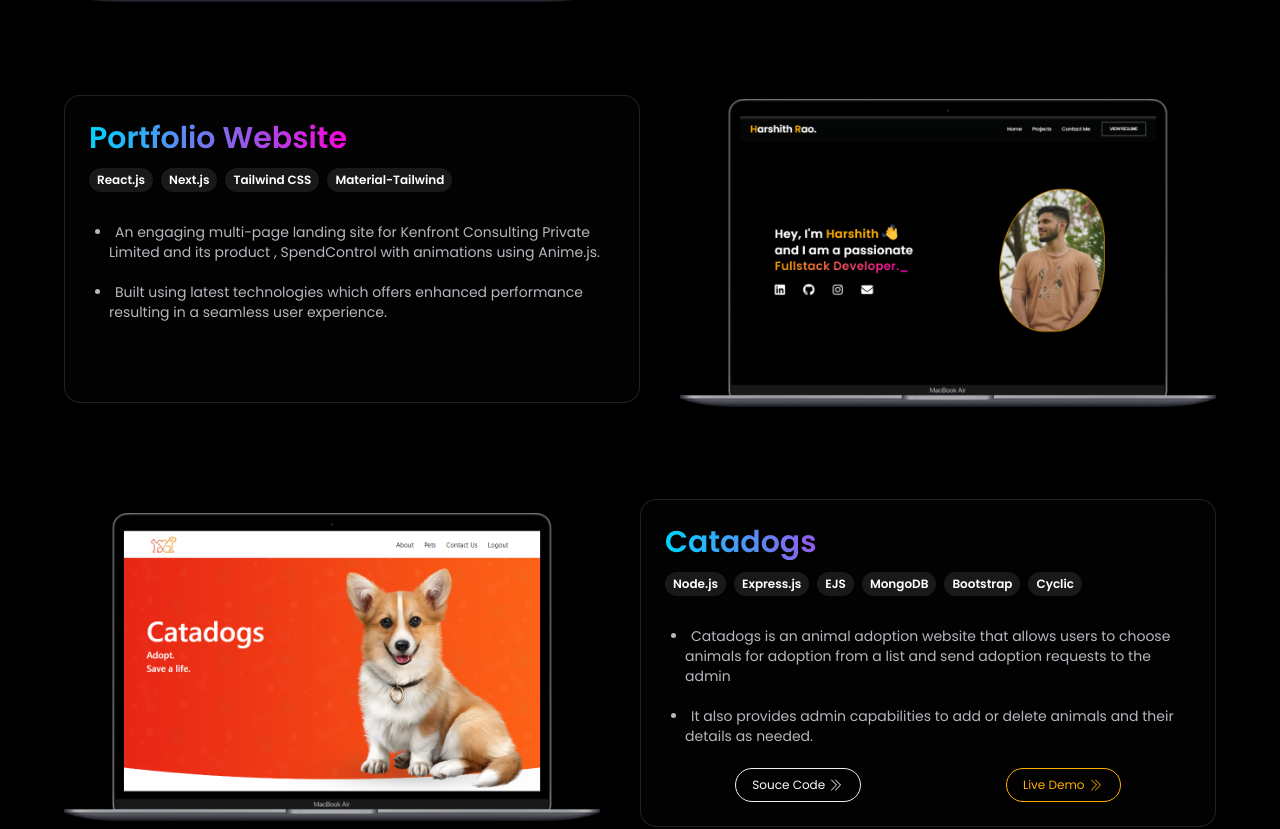
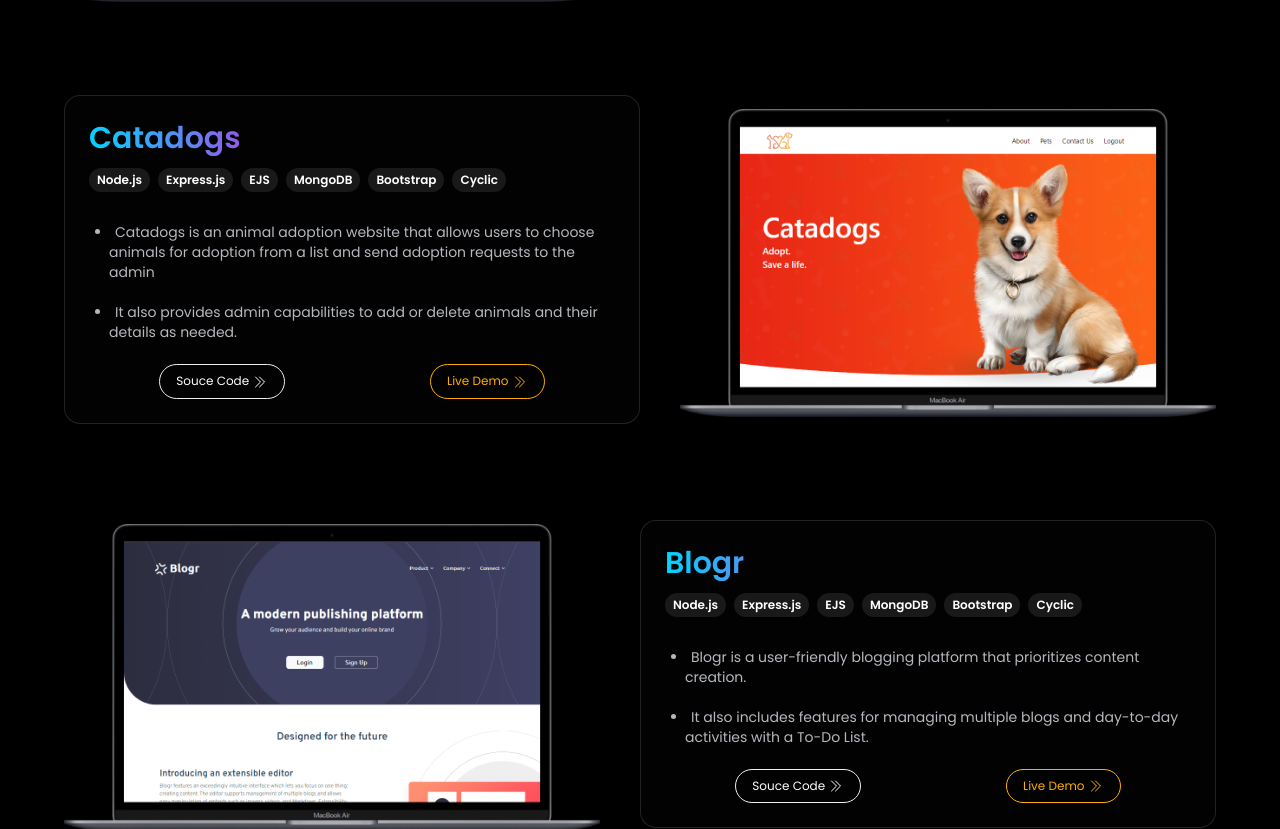
Before and after one commit to harshithrao07/portfolio-nextjs, a Next.js app: page /projects in a window 1280 px wide. Shown: the part 1880-2709 px from the top of the page. Built offline with nearby package versions, Linux system fonts and the light colour scheme.

Commit message:
fixed few things

```diff
--- a/app/layout.js
+++ b/app/layout.js
@@ -14,11 +14,11 @@
   return (
     <html lang="en">
       <body>
+        <main className="app">
         <Navbar />
-        <main className="app">
           {children}
+        <Footer />
         </main>
-        <Footer />
       </body>
     </html>
   );
--- a/app/projects/page.jsx
+++ b/app/projects/page.jsx
@@ -47,15 +47,6 @@
             tech: ["Vue.js", "Nuxt.js", "Vuetify", "Anime.js", "Netlify"],
             liveSite: "https://kenfront.netlify.app/",
             images: "/assets/projects/kenfront.png"
-        },
-        {
-            name: "Portfolio Website",
-            about: [
-                "An engaging multi-page landing site for Kenfront Consulting Private Limited and its product , SpendControl with animations using Anime.js.",
-                "Built using latest technologies which offers enhanced performance resulting in a seamless user experience."
-            ],
-            tech: ["React.js", "Next.js", "Tailwind CSS", "Material-Tailwind"],
-            images: "/assets/projects/portfolio.png"
         },
         {
             name: "Catadogs",
--- a/components/Nav.jsx
+++ b/components/Nav.jsx
@@ -38,7 +38,7 @@
         <ul className="mt-2 mb-4 flex flex-col gap-2 lg:mb-0 lg:mt-0 lg:flex-row lg:items-center lg:gap-6">
             {
                 navItems.map((navItem, index) => (
-                    <span className="p-1 font-normal hover:text-[#FFAE00] transition duration-300 transform-gpu" key={index}>
+                    <span onClick={() => setOpenNav(false)} className="p-1 font-normal hover:text-[#FFAE00] transition duration-300 transform-gpu" key={index}>
                         <Link href={navItem.href} className="flex items-center text-sm md:text-[15px]">
                             {navItem.name}
                         </Link>
--- a/components/Skills.jsx
+++ b/components/Skills.jsx
@@ -114,7 +114,7 @@
         return (
             <div key={index} className={`my-5 lg:my-12 ${category !== 'languages' ? 'border-t border-[#ffffff20]' : ''}`}>
                 <h3 className='text-xl lg:text-2xl my-5 lg:my-10 rainbow-words font-semibold'>{category === 'languages' ? 'Languages' : category === 'frameworks' ? 'Frameworks and Libraries' : 'Tools and Tech'}</h3>
-                <div data-aos={category === 'frameworks' ? "fade-right" : "fade-left"} className='flex justify-center gap-4 md:gap-10 lg:gap-x-20 lg:gap-y-10 flex-wrap'>
+                <div className='flex justify-center gap-4 md:gap-10 lg:gap-x-20 lg:gap-y-10 flex-wrap'>
                     {data.map((item, index) => (
                         <div className='flex-col items-center' key={index}>
                             <Image
```
